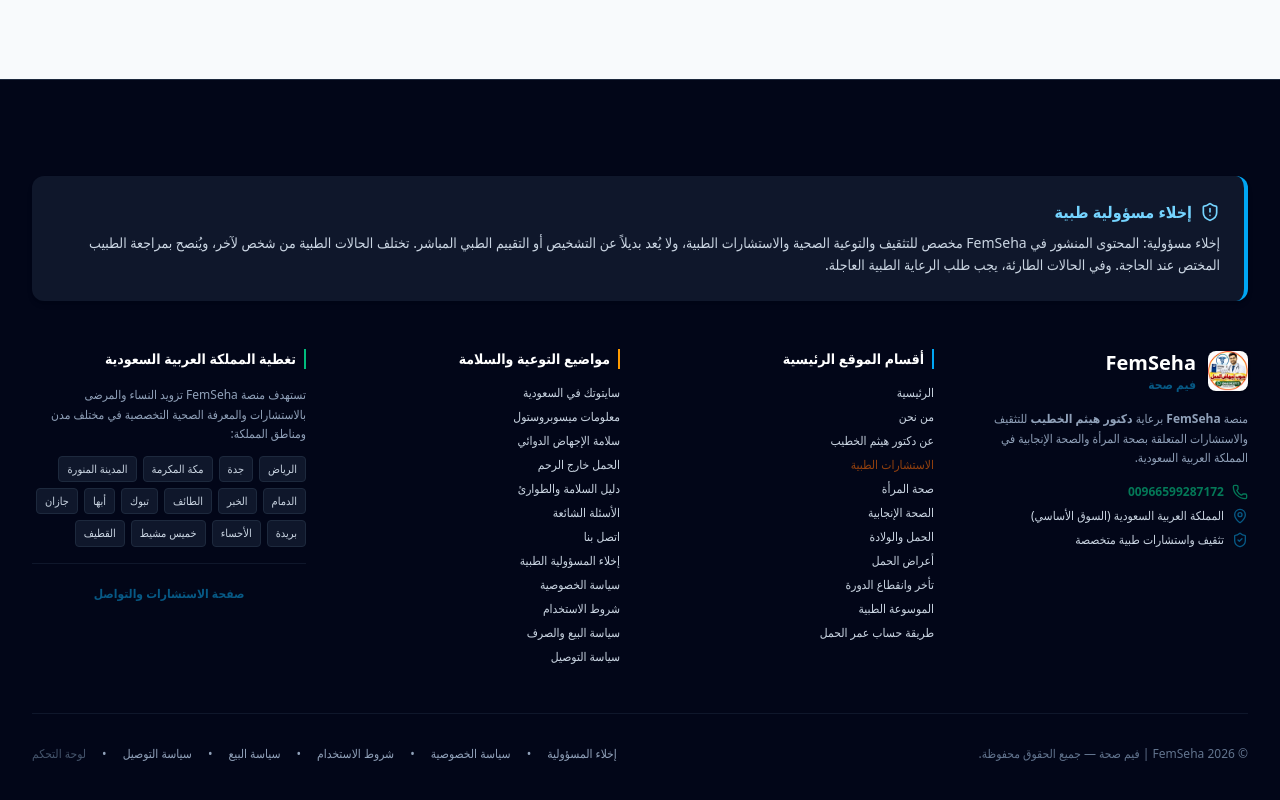
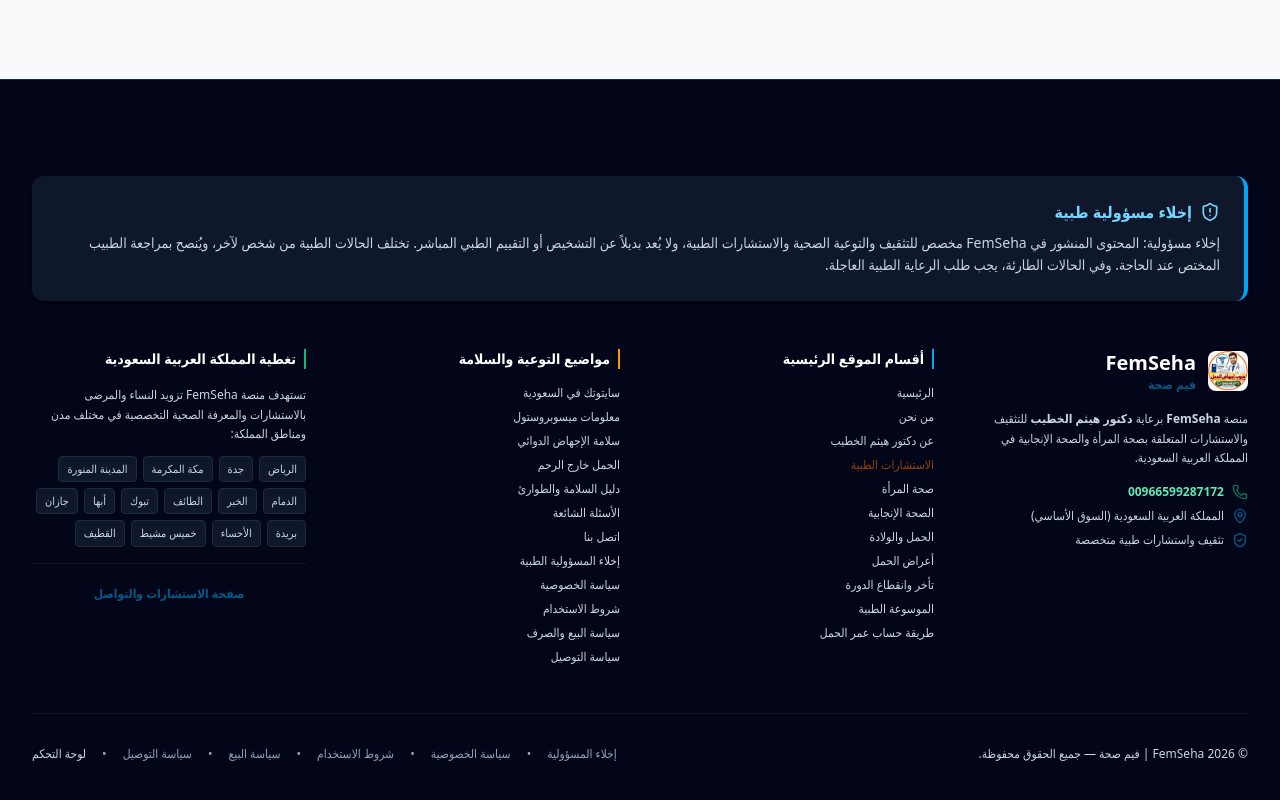
Before and after one commit to femseha/femseha, a React (Vite) app: page / in a window 1280 px wide. Shown: the part 8070-8870 px from the top of the page. Built offline with nearby package versions, Linux system fonts and the light colour scheme.

Commit message:
Improve footer contrast for PageSpeed accessibility

```diff
--- a/src/App.tsx
+++ b/src/App.tsx
@@ -210,16 +210,16 @@ export function App() {
           <div className="grid grid-cols-1 md:grid-cols-2 lg:grid-cols-4 gap-10 mb-12">
             <div>
               <div className="flex items-center gap-3 mb-4"><img src="/%D8%AD%D8%A8%D9%88%D8%A8%20%D8%A5%D8%AC%D9%87%D8%A7%D8%B6%20%D8%A7%D9%84%D8%AD%D9%85%D9%84.png" alt="شعار موقع سايتوتك في السعودية" width={40} height={40} loading="lazy" decoding="async" className="w-10 h-10 rounded-lg shadow" /><div><span className="block text-xl font-bold text-white">FemSeha</span><span className="block text-xs text-sky-400 font-semibold">فيم صحة</span></div></div>
-              <p className="text-xs leading-relaxed text-slate-400 mb-4">منصة <strong>FemSeha</strong> برعاية <strong>دكتور هيثم الخطيب</strong> للتثقيف والاستشارات المتعلقة بصحة المرأة والصحة الإنجابية في المملكة العربية السعودية.</p>
-              <div className="space-y-2 text-xs text-slate-300"><p className="flex items-center gap-2"><PhoneIcon className="w-4 h-4 text-emerald-400 shrink-0" /><span className="dir-ltr font-bold text-emerald-400">{DOCTOR.phoneDisplay}</span></p><p className="flex items-center gap-2"><MapPinIcon className="w-4 h-4 text-sky-400 shrink-0" /><span>المملكة العربية السعودية (السوق الأساسي)</span></p><p className="flex items-center gap-2"><ShieldCheckIcon className="w-4 h-4 text-sky-400 shrink-0" /><span>تثقيف واستشارات طبية متخصصة</span></p></div>
+              <p className="text-xs leading-relaxed text-slate-300 mb-4">منصة <strong>FemSeha</strong> برعاية <strong>دكتور هيثم الخطيب</strong> للتثقيف والاستشارات المتعلقة بصحة المرأة والصحة الإنجابية في المملكة العربية السعودية.</p>
+              <div className="space-y-2 text-xs text-slate-300"><p className="flex items-center gap-2"><PhoneIcon className="w-4 h-4 text-emerald-400 shrink-0" /><span className="dir-ltr font-bold text-emerald-300">{DOCTOR.phoneDisplay}</span></p><p className="flex items-center gap-2"><MapPinIcon className="w-4 h-4 text-sky-400 shrink-0" /><span>المملكة العربية السعودية (السوق الأساسي)</span></p><p className="flex items-center gap-2"><ShieldCheckIcon className="w-4 h-4 text-sky-400 shrink-0" /><span>تثقيف واستشارات طبية متخصصة</span></p></div>
             </div>
 
             <div><h4 className="text-white font-bold text-sm mb-4 border-r-2 border-sky-500 pr-2">أقسام الموقع الرئيسية</h4><ul className="space-y-2 text-xs font-medium">{FOOTER_MAIN_LINKS.map((l) => <li key={l.label + l.href}><Link to={l.href} className={`hover:text-sky-300 transition-colors ${l.accent ? 'text-amber-400' : ''}`}>{l.label}</Link></li>)}</ul></div>
             <div><h4 className="text-white font-bold text-sm mb-4 border-r-2 border-amber-500 pr-2">مواضيع التوعية والسلامة</h4><ul className="space-y-2 text-xs font-medium">{FOOTER_TOPIC_LINKS.map((l) => <li key={l.label + l.href}><Link to={l.href} className="hover:text-amber-300 transition-colors">{l.label}</Link></li>)}</ul></div>
-            <div><h4 className="text-white font-bold text-sm mb-4 border-r-2 border-emerald-500 pr-2">تغطية المملكة العربية السعودية</h4><p className="text-xs text-slate-400 mb-3 leading-relaxed">تستهدف منصة FemSeha تزويد النساء والمرضى بالاستشارات والمعرفة الصحية التخصصية في مختلف مدن ومناطق المملكة:</p><div className="flex flex-wrap gap-1.5 text-[11px]">{CITIES.map(([city, href]) => <Link key={href} to={href} className="bg-slate-900 border border-slate-800 text-slate-300 px-2 py-0.5 rounded hover:text-sky-300">{city}</Link>)}</div><div className="mt-4 pt-3 border-t border-slate-900 text-center"><Link to="/consultation" className="text-xs text-sky-400 hover:underline font-semibold">صفحة الاستشارات والتواصل</Link></div></div>
+            <div><h4 className="text-white font-bold text-sm mb-4 border-r-2 border-emerald-500 pr-2">تغطية المملكة العربية السعودية</h4><p className="text-xs text-slate-300 mb-3 leading-relaxed">تستهدف منصة FemSeha تزويد النساء والمرضى بالاستشارات والمعرفة الصحية التخصصية في مختلف مدن ومناطق المملكة:</p><div className="flex flex-wrap gap-1.5 text-[11px]">{CITIES.map(([city, href]) => <Link key={href} to={href} className="bg-slate-900 border border-slate-800 text-slate-300 px-2 py-0.5 rounded hover:text-sky-300">{city}</Link>)}</div><div className="mt-4 pt-3 border-t border-slate-900 text-center"><Link to="/consultation" className="text-xs text-sky-400 hover:underline font-semibold">صفحة الاستشارات والتواصل</Link></div></div>
           </div>
 
-          <div className="border-t border-slate-900 pt-8 flex flex-col md:flex-row items-center justify-between gap-4 text-xs text-slate-500"><p>© 2026 FemSeha | فيم صحة — جميع الحقوق محفوظة.</p><div className="flex items-center gap-4 text-slate-400"><Link to="/medical-disclaimer" className="hover:underline">إخلاء المسؤولية</Link><span>•</span><Link to="/privacy" className="hover:underline">سياسة الخصوصية</Link><span>•</span><Link to="/terms" className="hover:underline">شروط الاستخدام</Link><span>•</span><Link to="/sales-policy" className="hover:underline">سياسة البيع</Link><span>•</span><Link to="/delivery-policy" className="hover:underline">سياسة التوصيل</Link><span>•</span><Link to="/admin" className="hover:underline text-slate-600">لوحة التحكم</Link></div></div>
+          <div className="border-t border-slate-900 pt-8 flex flex-col md:flex-row items-center justify-between gap-4 text-xs text-slate-300"><p>© 2026 FemSeha | فيم صحة — جميع الحقوق محفوظة.</p><div className="flex items-center gap-4 text-slate-400"><Link to="/medical-disclaimer" className="hover:underline">إخلاء المسؤولية</Link><span>•</span><Link to="/privacy" className="hover:underline">سياسة الخصوصية</Link><span>•</span><Link to="/terms" className="hover:underline">شروط الاستخدام</Link><span>•</span><Link to="/sales-policy" className="hover:underline">سياسة البيع</Link><span>•</span><Link to="/delivery-policy" className="hover:underline">سياسة التوصيل</Link><span>•</span><Link to="/admin" className="hover:underline text-slate-300">لوحة التحكم</Link></div></div>
         </div>
 </footer>
 
```
